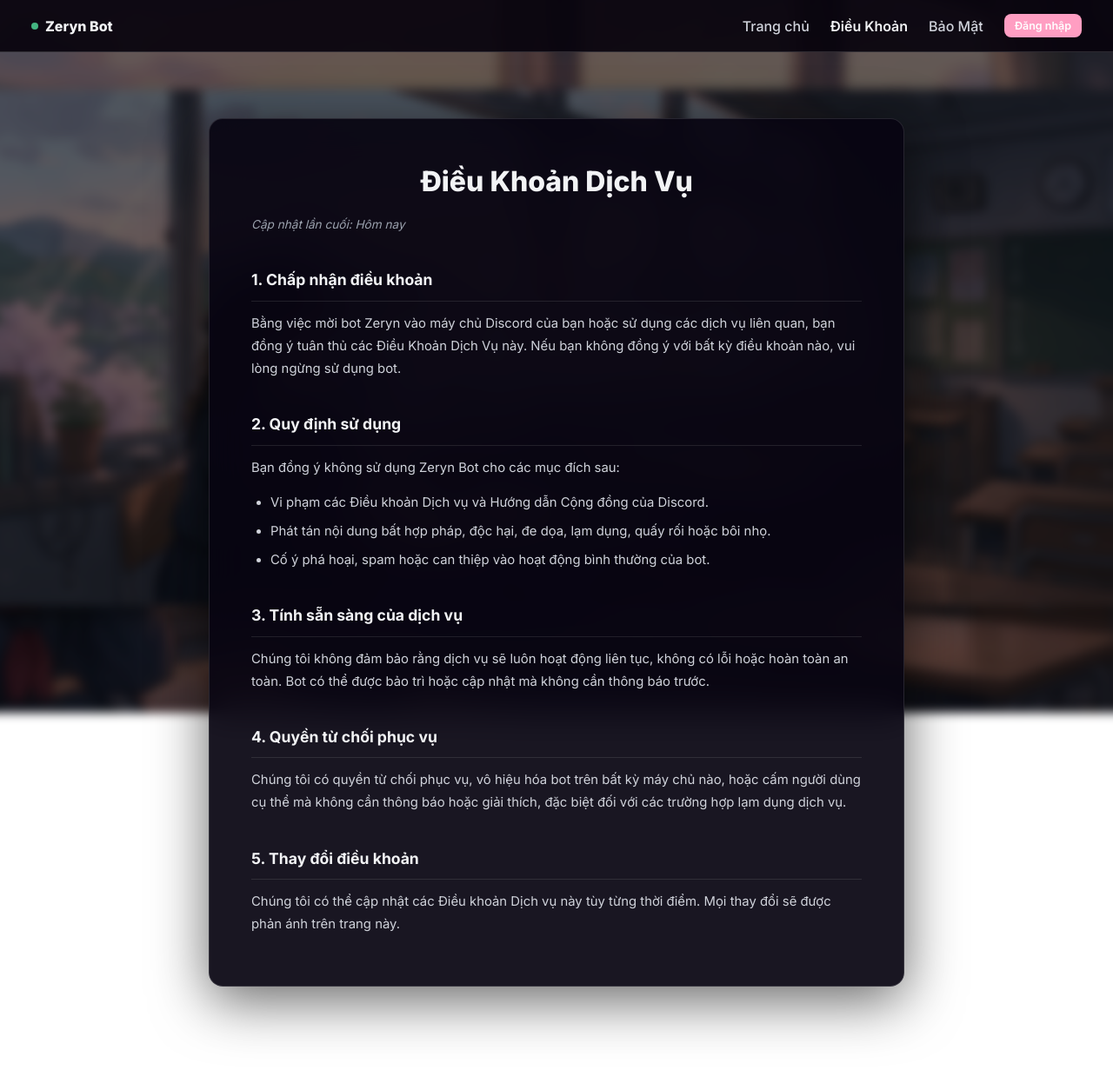
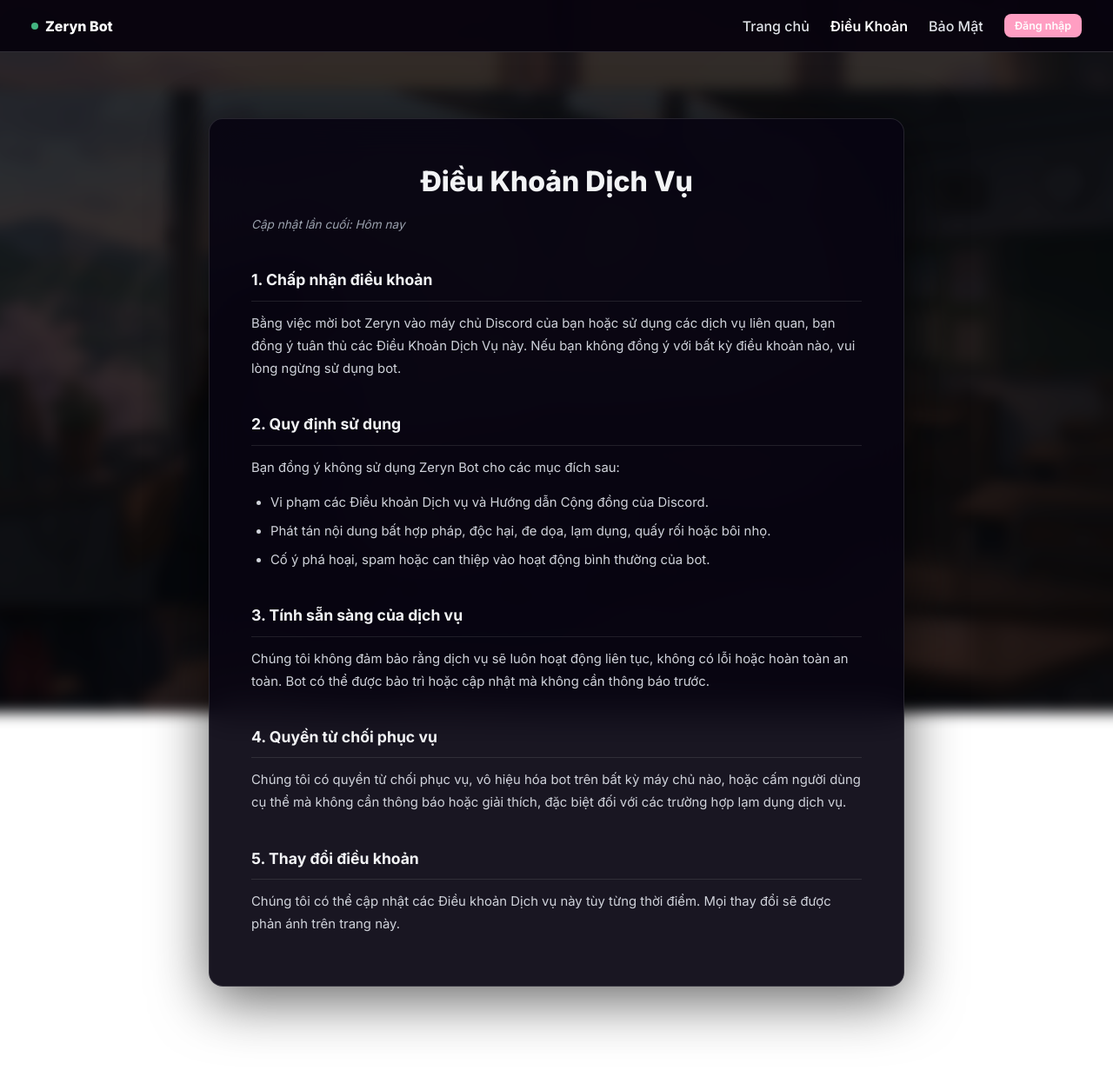
Before and after one commit to namokla2005/ZerynBot, a Flask app: page /tos in a window 1280 px wide. Shown: the whole page at 87% size. Run offline with Flask 3, Linux system fonts and the light colour scheme.

Commit message:
style: darken global background and brighten text colors for better readability

```diff
--- a/dashboard/static/css/style.css
+++ b/dashboard/static/css/style.css
@@ -2,18 +2,18 @@
 
 /* ─── CSS Variables ─────────────────────────────────────────────────────────── */
 :root {
-  --bg-body:      #0a0a0d;
-  --bg-sidebar:   rgba(8, 4, 14, 0.92);
-  --bg-card:      rgba(12, 8, 22, 0.88);
-  --bg-card2:     rgba(20, 14, 32, 0.85);
-  --bg-input:     rgba(0, 0, 0, 0.6);
-  --bg-hover:     rgba(255, 255, 255, 0.09);
-  --bg-active:    rgba(255, 255, 255, 0.16);
-  --border:       rgba(255, 255, 255, 0.14);
+  --bg-body:      #060608;
+  --bg-sidebar:   rgba(8, 4, 14, 0.96);
+  --bg-card:      rgba(12, 8, 22, 0.94);
+  --bg-card2:     rgba(20, 14, 32, 0.90);
+  --bg-input:     rgba(0, 0, 0, 0.7);
+  --bg-hover:     rgba(255, 255, 255, 0.12);
+  --bg-active:    rgba(255, 255, 255, 0.18);
+  --border:       rgba(255, 255, 255, 0.16);
   --border-focus: #ff9ec2;
 
   /* --surface dùng cho legal pages, login card, etc. */
-  --surface:      rgba(10, 6, 20, 0.92);
+  --surface:      rgba(10, 6, 20, 0.96);
 
   --accent:        #ff9ec2;
   --accent-hover:  #ff7aa8;
@@ -27,17 +27,17 @@
   --warning-bg:   rgba(250, 166, 26, 0.18);
 
   /* ★ Text contrast — increased for readability over blurred background */
-  --text-primary:   #f2f3f5;
-  --text-secondary: #d0d3db;   /* was #b5bac1 — brighter */
-  --text-muted:     #9ca3af;   /* was #80848e — brighter */
-  --text-disabled:  #55585f;
+  --text-primary:   #ffffff;
+  --text-secondary: #e0e3e8;
+  --text-muted:     #a7acb8;
+  --text-disabled:  #636770;
 
   --sidebar-width: 240px;
   --radius-sm:     6px;
   --radius-md:     8px;
   --radius-lg:     12px;
-  --shadow:        0 8px 32px rgba(0,0,0,0.6);
-  --shadow-sm:     0 2px 12px rgba(0,0,0,0.35);
+  --shadow:        0 8px 32px rgba(0,0,0,0.8);
+  --shadow-sm:     0 2px 12px rgba(0,0,0,0.4);
   --transition:    all 0.18s ease;
 }
 
@@ -60,7 +60,7 @@ body::before {
   top: -20px; left: -20px; right: -20px; bottom: -20px;
   background: url('../bg.png') no-repeat center center;
   background-size: cover;
-  filter: blur(6px) brightness(0.40);
+  filter: blur(8px) brightness(0.20);
   z-index: -1;
 }
 a { color: inherit; text-decoration: none; }
```
